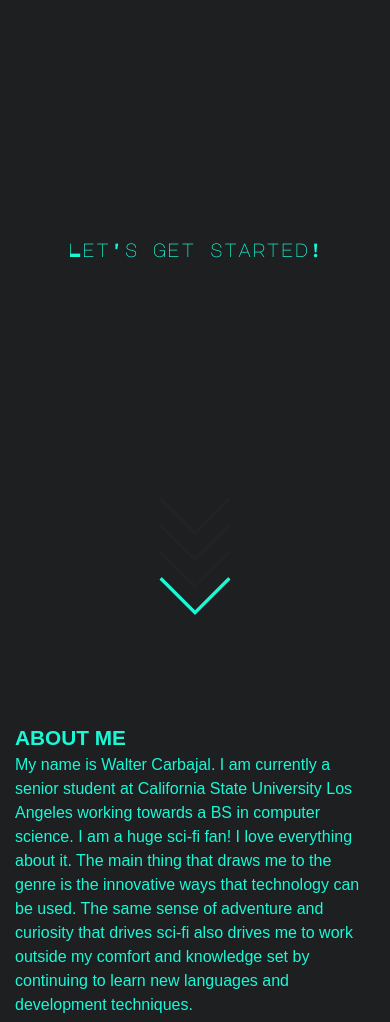
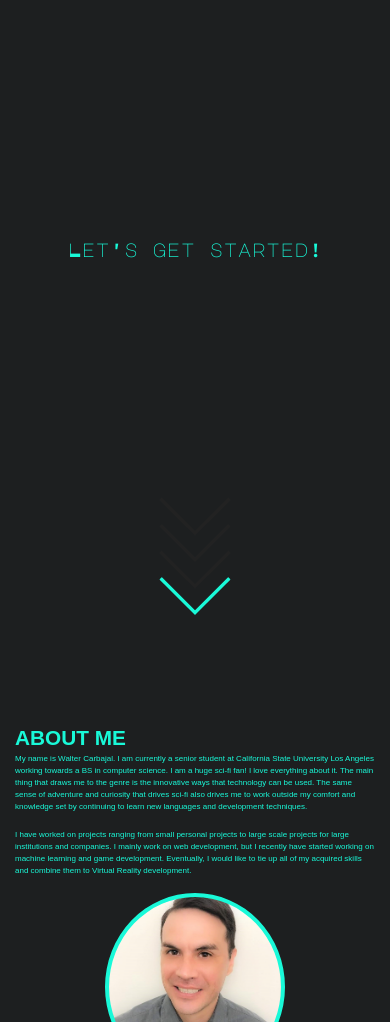
Before and after one commit to cretlaw/portfolio, a plain HTML site: page index.html in a window 390 px wide. Shown: the part 78-1100 px from the top of the page. Drawn offline with nearby package versions, Linux system fonts and the light colour scheme; a web font is replaced by a local one.

Commit message:
css changes

```diff
--- a/index.css
+++ b/index.css
@@ -679,7 +679,7 @@ iframe {
     }
     .about-me-content {
 
-        font-size: 1rem;
+        font-size: 0.5rem;
     }
 
     .blog-card .description h1 {
@@ -729,6 +729,7 @@ iframe {
     }
 
 
+
 }
 
 /* Medium devices (tablets, 768px and up) */
--- a/index.html
+++ b/index.html
@@ -424,6 +424,7 @@
         <a href="#"><span class="tag">C#</span></a>
         <a href="#"><span class="tag">Java</span></a>
         <a href="#"><span class="tag">JavaScript</span></a>
+        <a href="#"><span class="tag">Python</span></a>
         <a href="#"><span class="tag">Node.js</span></a>
         <a href="#"><span class="tag">Vue.js</span></a>
         <a href="#"><span class="tag">HTML 5</span></a>
```
